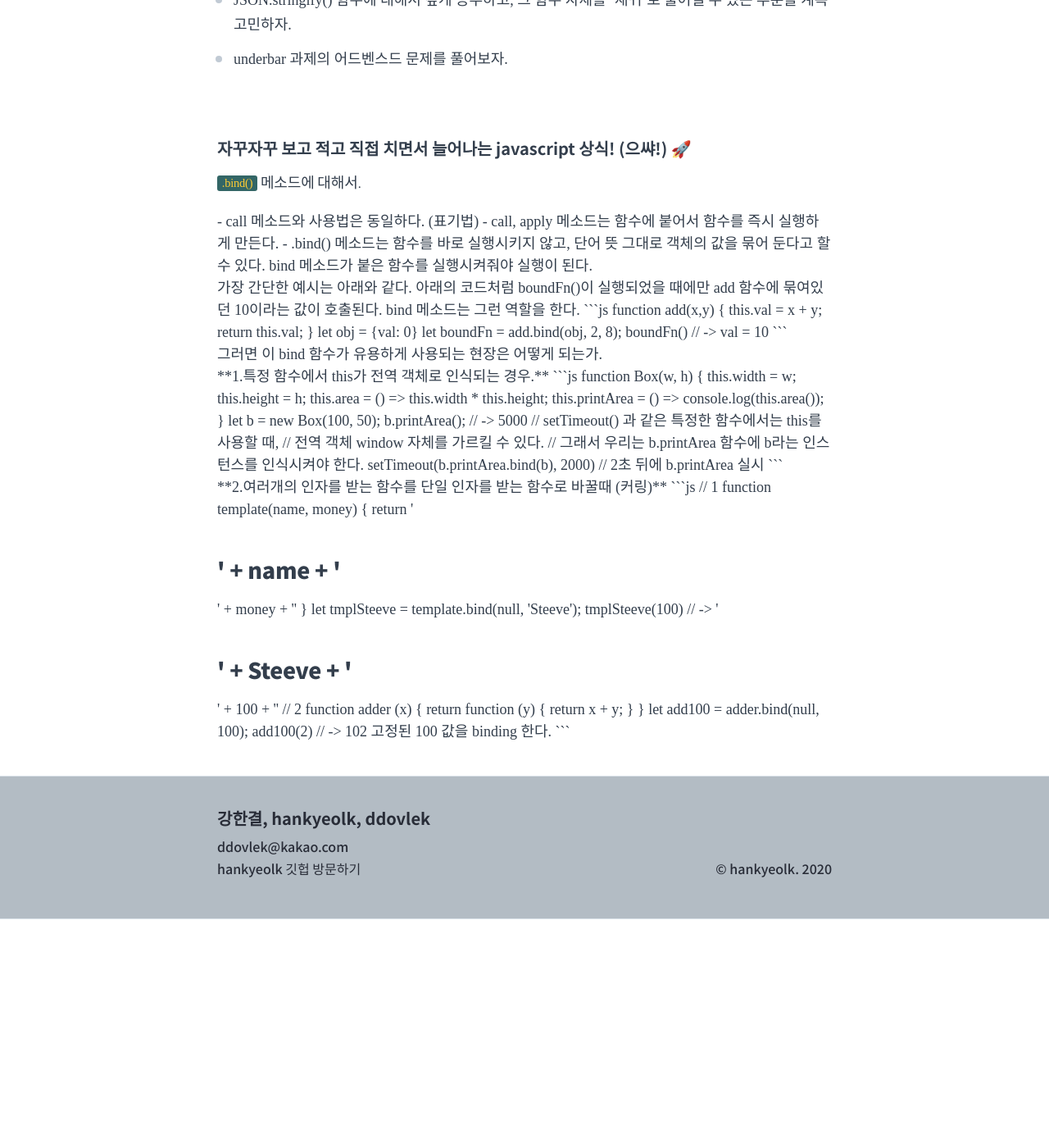
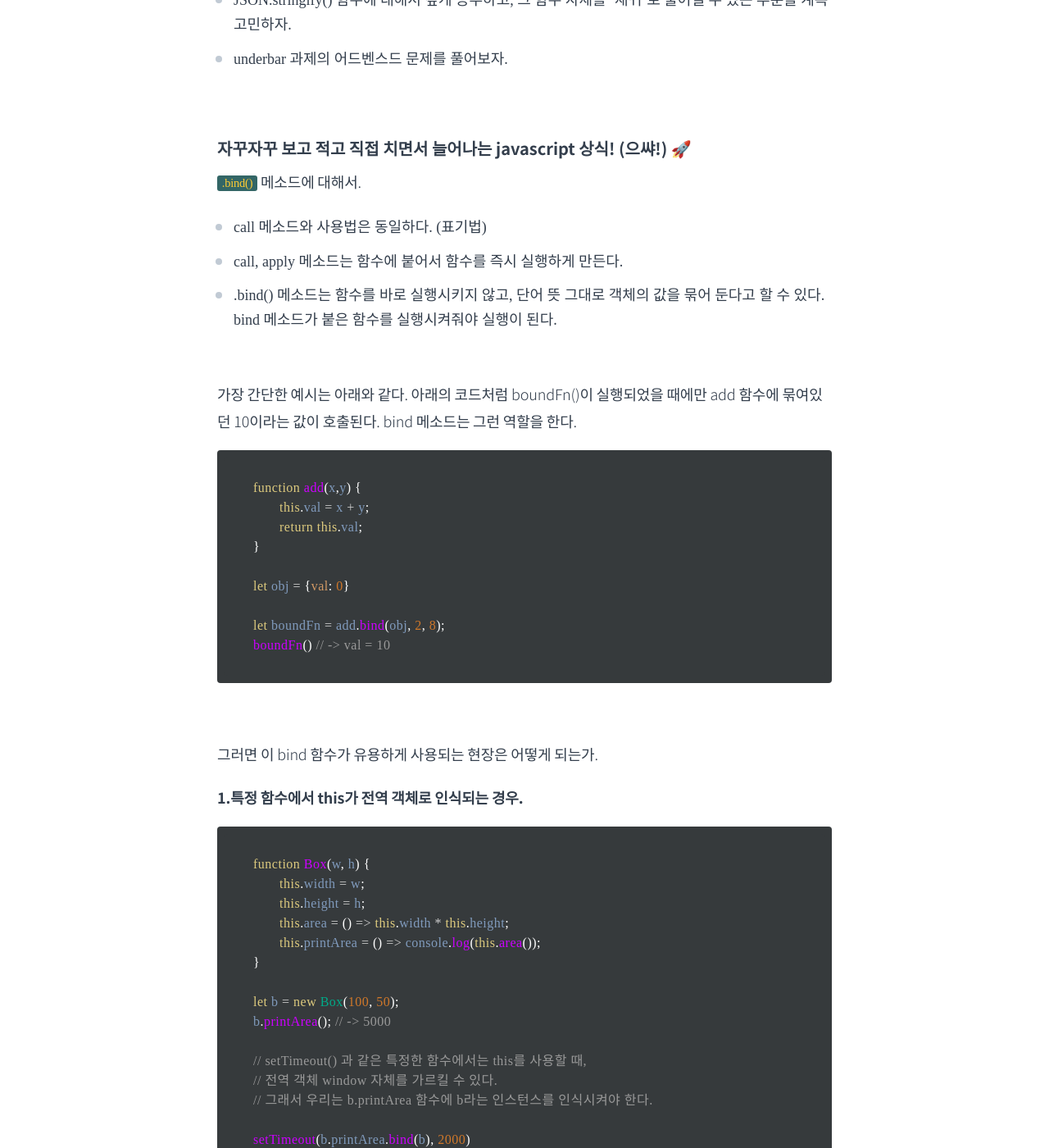
Before and after one commit to hankyeolk/hankyeolk.github.io, a Jekyll site: the page built from TIL/22_2020.07.06.md, in a window 1280 px wide and 1400 px high, scrolled down 678 px. Shown: the whole window at 82% size. Built offline with Jekyll 4.4.1, drawn with Linux system fonts in a browser that asks for light colours; some web fonts are replaced; before the commit the page ends 1799 px from its top, so only the background shows below that; some of the changed text lies outside the part shown.

Commit message:
Update 22_2020.07.06.md

```diff
--- a/TIL/22_2020.07.06.md
+++ b/TIL/22_2020.07.06.md
@@ -31,11 +31,11 @@
 ### 자꾸자꾸 보고 적고 직접 치면서 늘어나는 javascript 상식! (으쌰!) 🚀
 
 `.bind()` 메소드에 대해서.
-<bt>
 
 - call 메소드와 사용법은 동일하다. (표기법)
 - call, apply 메소드는 함수에 붙어서 함수를 즉시 실행하게 만든다.
 - .bind() 메소드는 함수를 바로 실행시키지 않고, 단어 뜻 그대로 객체의 값을 묶어 둔다고 할 수 있다. bind 메소드가 붙은 함수를 실행시켜줘야 실행이 된다.
+
 <br>
 
 가장 간단한 예시는 아래와 같다. 아래의 코드처럼 boundFn()이 실행되었을 때에만 add 함수에 묶여있던 10이라는 값이 호출된다. bind 메소드는 그런 역할을 한다.
```
